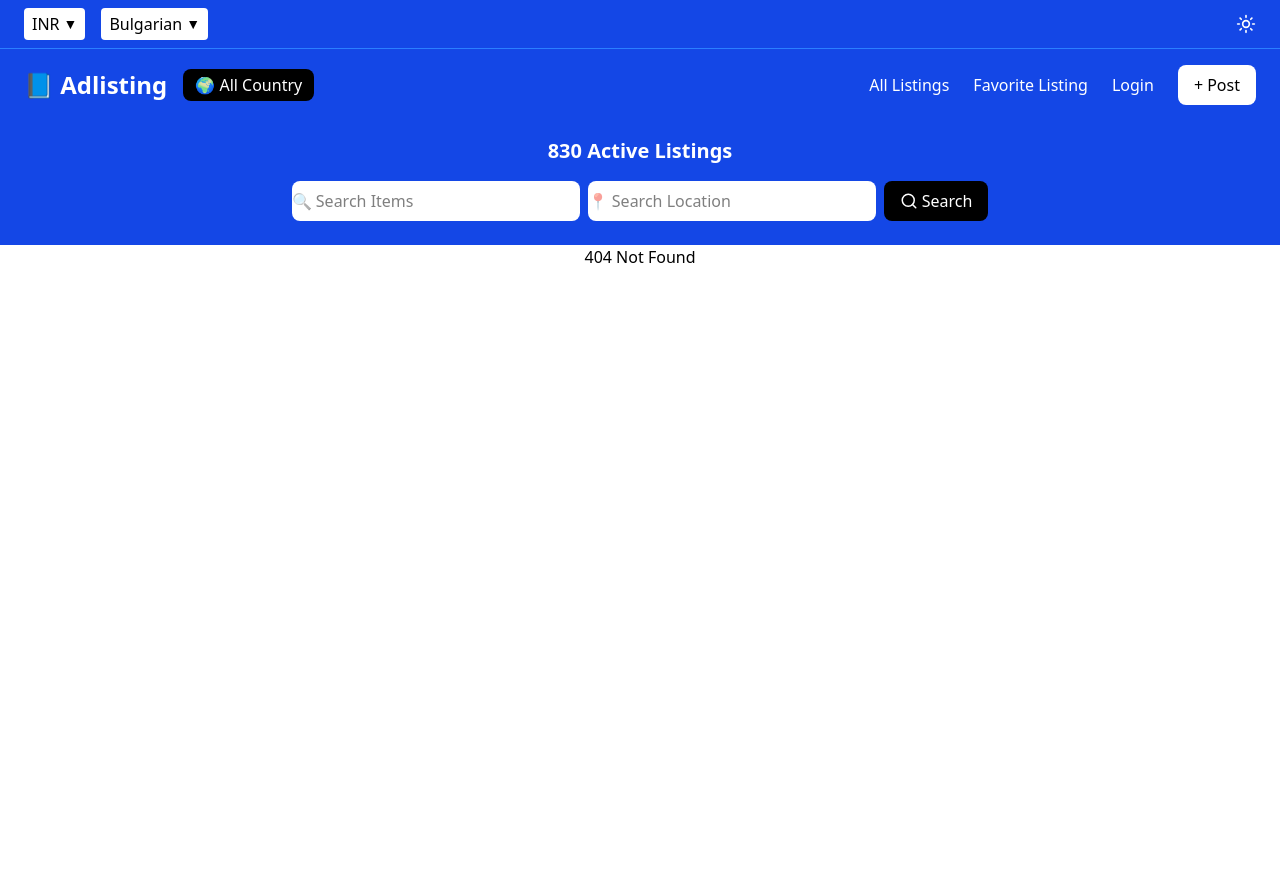
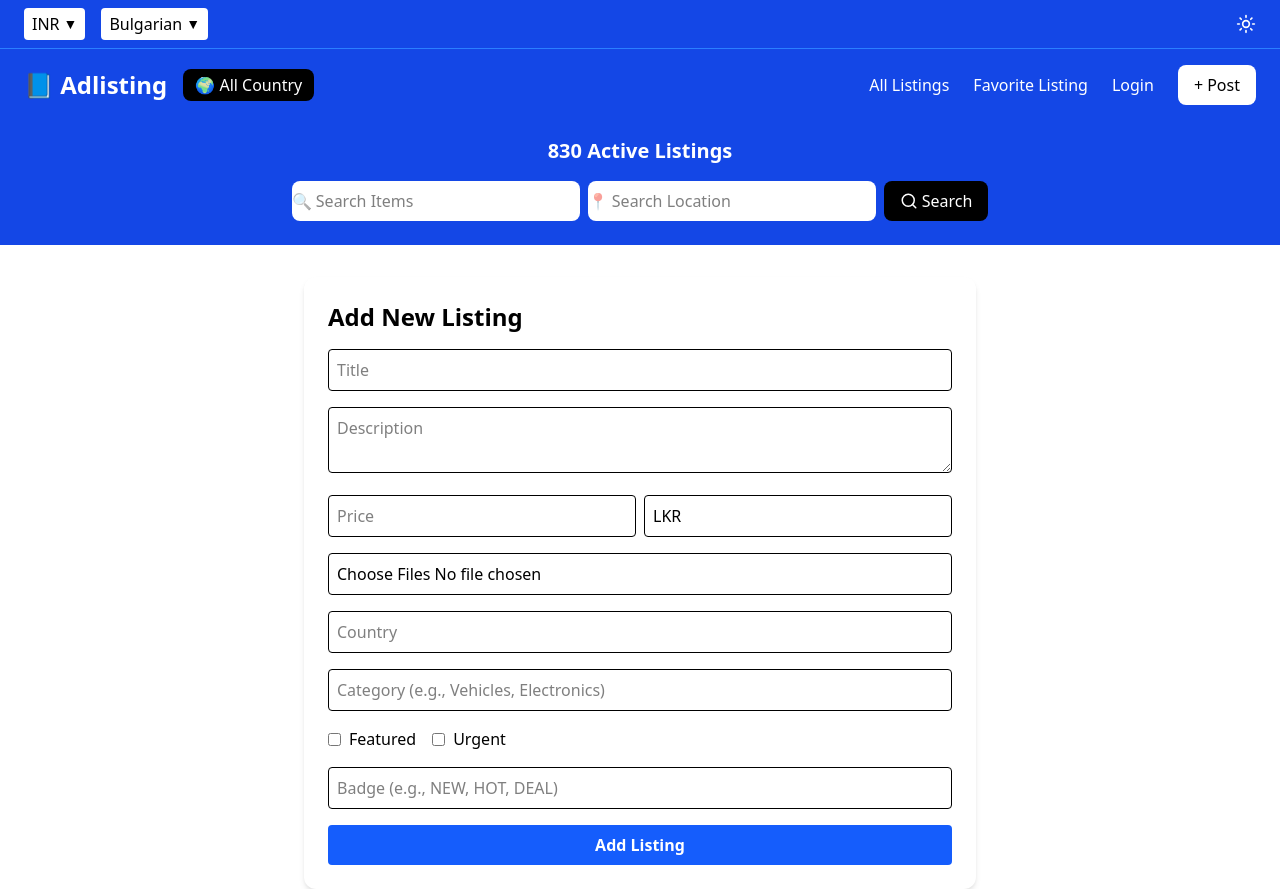
Before and after one commit to ChiththajaGalabodage/Advertisement-Web-App-frontend, a React (Vite) app: page /client/addPost in a window 1280 px wide. Before the commit this address had no page. Before the commit the page ends 800 px from the top, so only its background shows below. Built offline with nearby package versions, Linux system fonts and the light colour scheme; a web font is replaced by a local one.

Commit message:
add post page

```diff
--- a/src/components/header.jsx
+++ b/src/components/header.jsx
@@ -1,5 +1,6 @@
 import { useState } from "react";
 import { Sun, Search } from "lucide-react";
+import { useNavigate } from "react-router-dom";
 
 export default function NavbarWithSearch() {
   const [currency, setCurrency] = useState("INR");
@@ -10,6 +11,8 @@ export default function NavbarWithSearch() {
   const [searchItem, setSearchItem] = useState("");
   const [searchLocation, setSearchLocation] = useState("");
   const [showCountry, setShowCountry] = useState(false);
+
+  const navigate = useNavigate();
 
   const currencies = ["INR", "USD", "EUR", "GBP", "JPY"];
   const languages = ["Bulgarian", "English", "Spanish", "French", "German"];
@@ -110,7 +113,10 @@ export default function NavbarWithSearch() {
           <a href="#" className="hover:underline cursor-pointer">
             Login
           </a>
-          <button className="bg-white text-black px-4 py-2 rounded-lg cursor-pointer">
+          <button
+            className="bg-white text-black px-4 py-2 rounded-lg cursor-pointer"
+            onClick={() => navigate("/client/addPost", { replace: true })}
+          >
             + Post
           </button>
         </div>
--- a/src/pages/client/addPost.jsx
+++ b/src/pages/client/addPost.jsx
@@ -1,3 +1,194 @@
-export default function AddPost() {
-  return <div>AddPost</div>;
+import { useState } from "react";
+import toast from "react-hot-toast";
+import { Link, useNavigate } from "react-router-dom";
+import mediaUpload from "../../utils/mediaUpload";
+import axios from "axios";
+
+export default function AddPostPage() {
+  const [title, setTitle] = useState("");
+  const [description, setDescription] = useState("");
+  const [price, setPrice] = useState("");
+  const [currency, setCurrency] = useState("LKR");
+  const [Images, setImage] = useState([]);
+  const [country, setCountry] = useState("");
+  const [category, setCategory] = useState("");
+  const [featured, setFeatured] = useState(false);
+  const [urgent, setUrgent] = useState(false);
+  const [badge, setBadge] = useState("");
+
+  const navigate = useNavigate();
+
+  async function AddPost() {
+    const token = localStorage.getItem("token");
+    if (!token) {
+      toast.error("Please login first");
+      return;
+    }
+
+    if (Images.length <= 0) {
+      toast.error("Please select at least one image");
+      return;
+    }
+
+    try {
+      // Upload images
+      const promisesArray = [];
+      for (let i = 0; i < Images.length; i++) {
+        promisesArray[i] = mediaUpload(Images[i]);
+      }
+      const imageUrls = await Promise.all(promisesArray);
+
+      const listing = {
+        title,
+        description,
+        price,
+        currency,
+        image: imageUrls, // array of URLs
+        country,
+        category,
+        featured,
+        urgent,
+        badge,
+      };
+
+      await axios.post(
+        import.meta.env.VITE_BACKEND_URL + "/api/listings",
+        listing,
+        {
+          headers: {
+            Authorization: "Bearer " + token,
+          },
+        }
+      );
+
+      toast.success("Listing added successfully!");
+      navigate("/admin/listings");
+    } catch (e) {
+      console.error(e);
+      toast.error("Error saving listing");
+    }
+  }
+
+  return (
+    <div className="max-w-2xl mx-auto p-6 bg-white rounded-xl shadow-md mt-8 ">
+      <h2 className="text-2xl font-bold mb-4">Add New Listing</h2>
+      <div className="space-y-4">
+        {/* Title */}
+        <input
+          type="text"
+          name="title"
+          placeholder="Title"
+          value={title}
+          onChange={(e) => setTitle(e.target.value)}
+          className="w-full border p-2 rounded"
+          required
+        />
+
+        {/* Description */}
+        <textarea
+          name="description"
+          placeholder="Description"
+          value={description}
+          onChange={(e) => setDescription(e.target.value)}
+          className="w-full border p-2 rounded"
+          required
+        ></textarea>
+
+        {/* Price */}
+        <div className="flex gap-2">
+          <input
+            type="number"
+            name="price"
+            placeholder="Price"
+            value={price}
+            onChange={(e) => setPrice(e.target.value)}
+            className="w-1/2 border p-2 rounded"
+            required
+          />
+          <input
+            type="text"
+            name="currency"
+            placeholder="Currency"
+            value={currency}
+            onChange={(e) => setCurrency(e.target.value)}
+            className="w-1/2 border p-2 rounded"
+          />
+        </div>
+
+        {/* Image URL */}
+        <input
+          type="file"
+          name="Image"
+          placeholder="Images"
+          multiple
+          onChange={(e) => setImage(e.target.files)}
+          className="w-full border p-2 rounded"
+        />
+
+        {/* Country */}
+        <input
+          type="text"
+          name="country"
+          placeholder="Country"
+          value={country}
+          onChange={(e) => setCountry(e.target.value)}
+          className="w-full border p-2 rounded"
+          required
+        />
+
+        {/* Category */}
+        <input
+          type="text"
+          name="category"
+          placeholder="Category (e.g., Vehicles, Electronics)"
+          value={category}
+          onChange={(e) => setCategory(e.target.value)}
+          className="w-full border p-2 rounded"
+          required
+        />
+
+        {/* Options */}
+        <div className="flex gap-4">
+          <label className="flex items-center gap-2">
+            <input
+              type="checkbox"
+              name="featured"
+              checked={featured}
+              onChange={(e) => setFeatured(e.target.checked)}
+            />
+            Featured
+          </label>
+
+          <label className="flex items-center gap-2">
+            <input
+              type="checkbox"
+              name="urgent"
+              checked={urgent}
+              onChange={(e) => setUrgent(e.target.checked)}
+            />
+            Urgent
+          </label>
+        </div>
+
+        {/* Badge */}
+        <input
+          type="text"
+          name="badge"
+          placeholder="Badge (e.g., NEW, HOT, DEAL)"
+          value={badge}
+          onChange={(e) => setBadge(e.target.value)}
+          className="w-full border p-2 rounded"
+        />
+
+        {/* Submit Button */}
+        <button
+          type="submit"
+          className="w-full bg-blue-600 text-white font-semibold p-2 rounded hover:bg-blue-700"
+          onClick={AddPost}
+        >
+          Add Listing
+        </button>
+      </div>
+    </div>
+  );
 }
--- a/src/pages/home.jsx
+++ b/src/pages/home.jsx
@@ -8,6 +8,7 @@ import SearchProductPage from "./client/searchProducts";
 import ContactUsPage from "./client/contactUsPage";
 import AboutUsPage from "./client/aboutUsPage";
 import HomeUsPage from "./homeUsPage";
+import AddPostPage from "./client/addPost";
 // <Route path="/" element={<HomeUsPage />} />
 
 export default function HomePage() {
@@ -25,6 +26,7 @@ export default function HomePage() {
           <Route path="/checkout" element={<CheckoutPage />} />
           <Route path="/search" element={<SearchProductPage />} />
           <Route path="/overview/:id" element={<ProductOverviewPage />} />
+          <Route path="/client/addPost" element={<AddPostPage />} />
           <Route path="/*" element={<h1>404 Not Found</h1>} />
         </Routes>
       </div>
```
